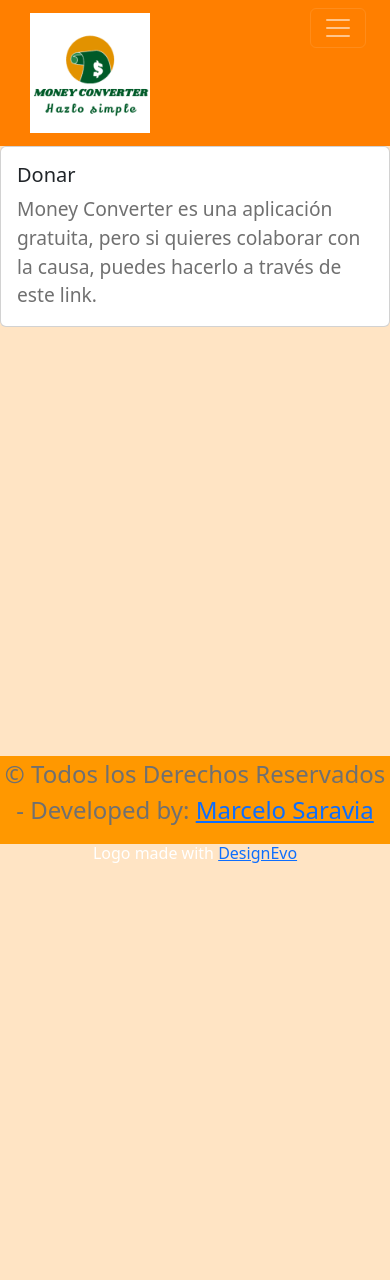
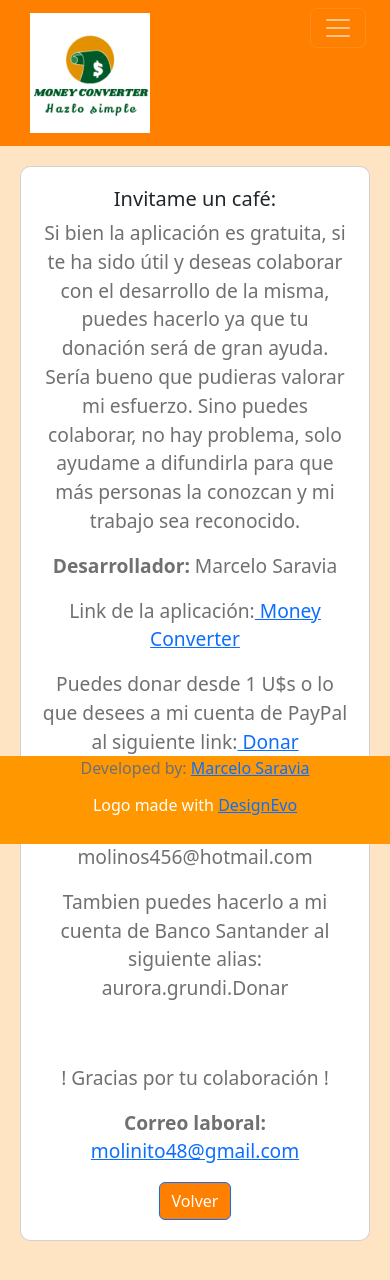
Before and after one commit to molinito/Conversor-reales-vs-dls-and-arg, a React (Create React App) app: page /donar in a window 390 px wide. Shown: the top 1280 px of the page. Before the commit the page ends 844 px from the top, so only its background shows below. Built offline with nearby package versions, Linux system fonts and the light colour scheme.

Commit message:
Componente donar añadido

```diff
--- a/src/components/about/about.css
+++ b/src/components/about/about.css
@@ -28,3 +28,13 @@
     width: 90%;
   }
 }
+
+@media (max-width: 392px) {
+  .about {
+    height: calc(100vh - 50%);
+    margin-bottom: 80px;
+  }
+  .about-card {
+    width: 95%;
+  }
+}
--- /dev/null
+++ b/src/components/donar/donar.css
@@ -0,0 +1,40 @@
+.about {
+    display: flex;
+    justify-content: center;
+    align-items: center;
+    height: 80vh;
+  }
+
+  .about-card {
+    display: flex;
+    flex-direction: column;
+    align-items: center;
+    justify-content: center;
+    padding: 20px;
+    margin: 20px;
+    border-radius: 10px;
+    background-color: white;
+    color: var(--color-white);
+    box-shadow: 0 0 10px 0 var(--color-primary);
+    width: 80%;
+    text-align: center;
+  }
+
+  @media (max-width: 768px) {
+    .about {
+      height: calc(100vh - 60%);
+    }
+    .about-card {
+      width: 90%;
+    }
+  }
+
+  @media (max-width: 392px) {
+    .about {
+      height: calc(100vh - 50%);
+      margin-bottom: 80px;
+    }
+    .about-card {
+      width: 95%;
+    }
+  }
--- a/src/components/donar/donar.jsx
+++ b/src/components/donar/donar.jsx
@@ -1,22 +1,62 @@
-// crea un componente que se encargue de mostrar un link para donar dinero a la causa. Agregar un texto que diga que la aplicación es gratuita pero ....(lo dejo a trucritertio al resto)
-
 import React from "react";
-import { Card } from "react-bootstrap";
+import { Button, Card } from "react-bootstrap";
+import "./donar.css";
 
 const Donar = () => {
-    return (
-        <div id="donar">
-        <Card className="donar-card">
-            <Card.Body>
-            <Card.Title>Donar</Card.Title>
+  return (
+    <div id="about" className="about">
+      <Card className="about-card">
+        <Card.Body style={{ padding: "0" }}>
+          <Card.Title>Invitame un café:</Card.Title>
+          <Card.Text>
+            Si bien la aplicación es gratuita, si te ha sido útil y deseas
+            colaborar con el desarrollo de la misma, puedes hacerlo ya que tu
+            donación será de gran ayuda. Sería bueno que pudieras valorar mi esfuerzo.
+            Sino puedes colaborar, no hay problema, solo ayudame a difundirla
+            para que más personas la conozcan y mi trabajo sea reconocido.
+          </Card.Text>
+          <Card.Text>
+            <strong>Desarrollador:</strong> Marcelo Saravia
+          </Card.Text>
             <Card.Text>
-                Money Converter es una aplicación gratuita, pero si quieres colaborar con la causa, puedes hacerlo a través de este link.
+                Link de la aplicación:
+                <a href= "https://conversor-reales-vs-dls-and-arg.vercel.app/" > Money Converter</a>
             </Card.Text>
 
-            </Card.Body>
-        </Card>
-        </div>
-    );
-}
+          <Card.Text>
+            Puedes donar desde 1 U$s o lo que desees a mi cuenta de PayPal al siguiente link:
+            <a href="https://paypal.me/molinito12"> Donar</a>
+            <br />
+            <p>O simplemente entrando en tu cuenta de Paypal y le das enviar a la siguiente dirección: molinos456@hotmail.com</p>
+          </Card.Text>
+           <Card.Text>
+            Tambien puedes hacerlo a mi cuenta de Banco Santander al siguiente alias:
+            <p>aurora.grundi.Donar</p>
+            <br />
+          </Card.Text>
+
+          <Card.Text>
+          ! Gracias por tu colaboración !
+          </Card.Text>
+          <Card.Text>
+            <strong>Correo laboral: </strong>
+            <a href="mailto:molinito48@gmail.com"> molinito48@gmail.com</a>
+          </Card.Text>
+
+
+
+
+          <Button
+            variant="primary"
+            href="/"
+            style={{ backgroundColor: "#ff7f00" }}
+          >
+            Volver
+          </Button>
+        </Card.Body>
+      </Card>
+    </div>
+  );
+};
 
 export default Donar;
--- a/src/components/footer/footer.css
+++ b/src/components/footer/footer.css
@@ -26,3 +26,29 @@
     align-items: center;
     text-align: center;
     }
+
+@media screen and (max-width: 768px) {
+    .footer {
+        height: 5.5rem;
+    }
+    .footer p {
+        font-size: 1.2rem;
+    }
+    .footer h6 {
+        font-size: 1.2rem;
+    }
+
+}
+
+@media screen and (max-width: 392px) {
+    .footer {
+        height: 5.5rem;
+    }
+    .footer p {
+        font-size: 1rem;
+    }
+    .footer h6 {
+        font-size: 1rem;
+    }
+
+}
--- a/src/components/footer/footer.jsx
+++ b/src/components/footer/footer.jsx
@@ -7,7 +7,7 @@ const Footer = () => {
       <div className="footer">
         <p>
           {" "}
-          © Todos los Derechos Reservados - Developed by:{" "}
+         Developed by:{" "}
           <a href="https://zingy-puppy-bdd4d4.netlify.app/">Marcelo Saravia</a>
         </p>
         <h6>
--- a/src/components/terms/terms.css
+++ b/src/components/terms/terms.css
@@ -41,7 +41,7 @@
 @media (max-width: 392px) {
   .terms {
     margin-top: 1220px;
-    margin-bottom: 1300px;
+    margin-bottom: 1200px;
   }
 
   .terms-card {
```
